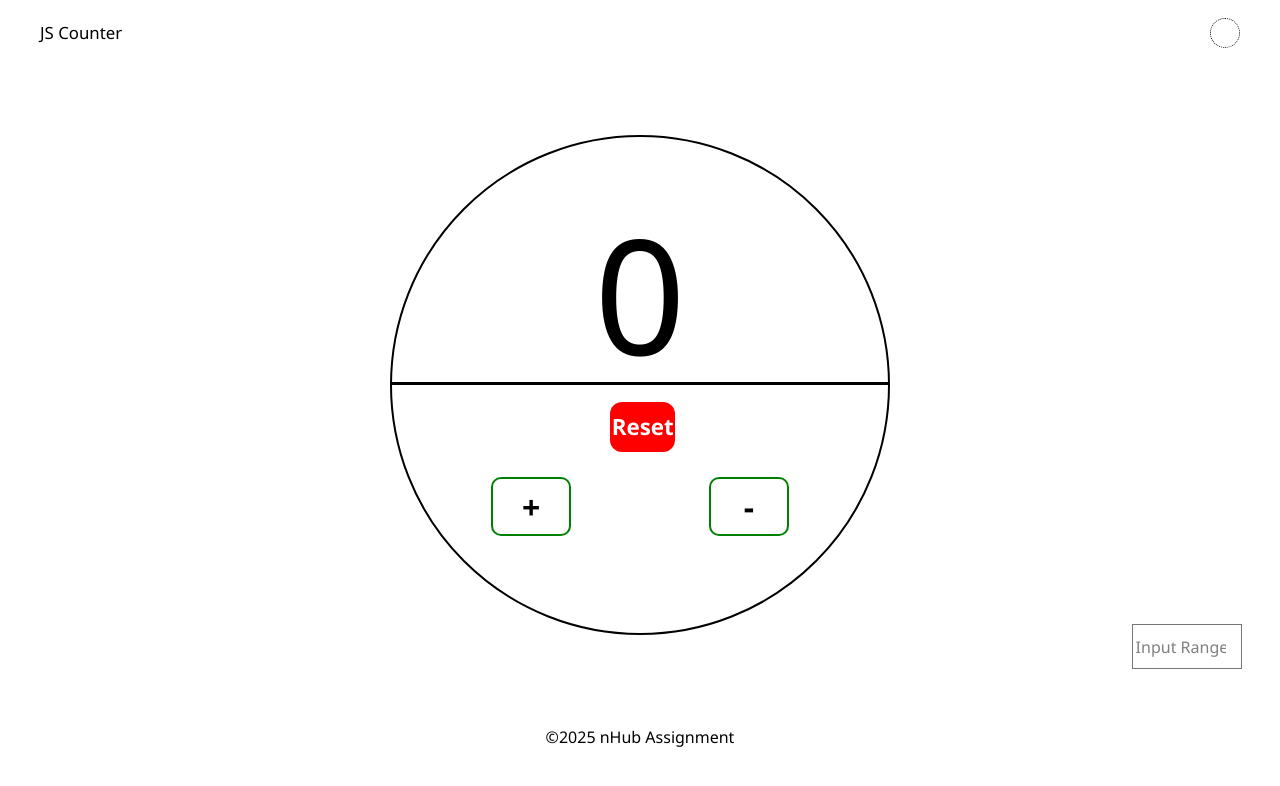
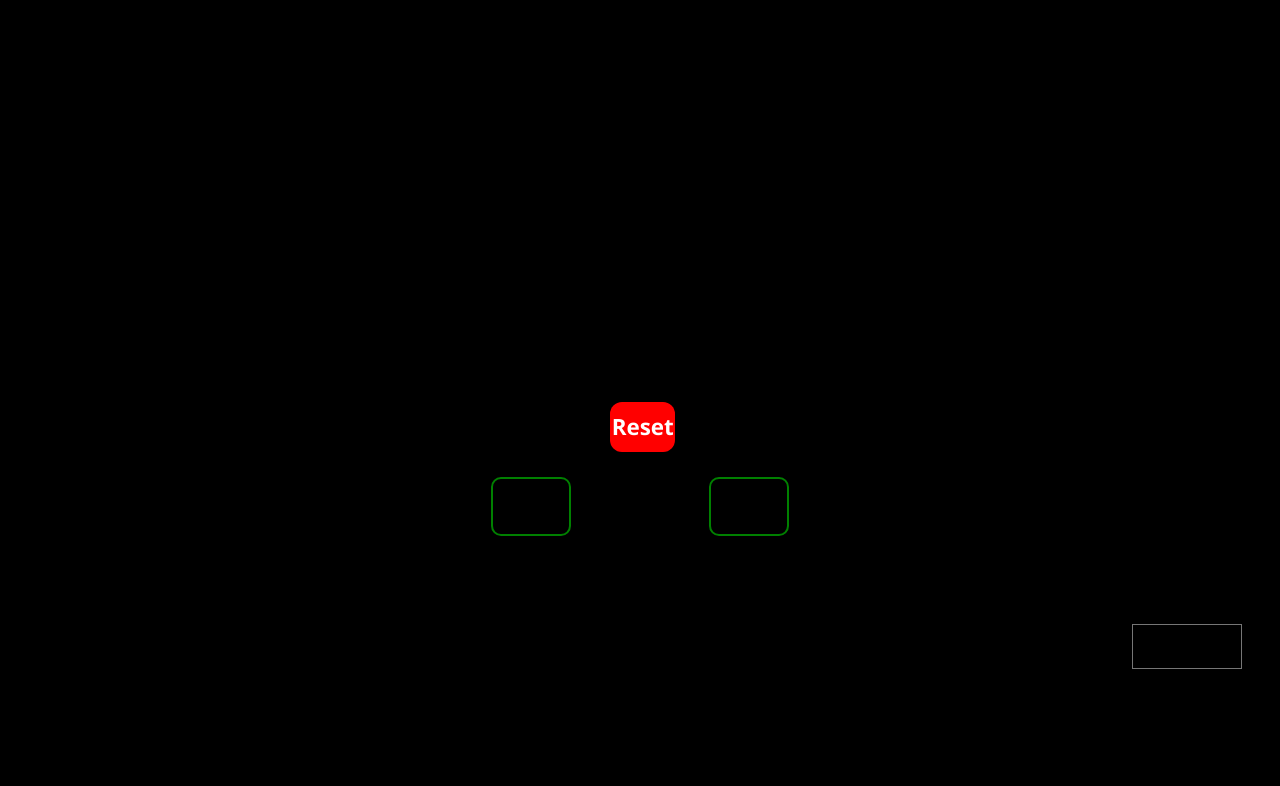
Before and after one commit to Musa-Nazar/Counter-copy, a React (Vite) app: page / in a window 1280 px wide. Shown: the top 786 px of the page. Built offline with nearby package versions, Linux system fonts and the light colour scheme.

Commit message:
Update index.css

```diff
--- a/src/index.css
+++ b/src/index.css
@@ -3,4 +3,5 @@ html { font-size: 10px; }
 body {
   font-size: 1.6rem;
   font-family: 'Segoe UI', Tahoma, Geneva, Verdana, sans-serif;
+  background: #000000;
 }
```
